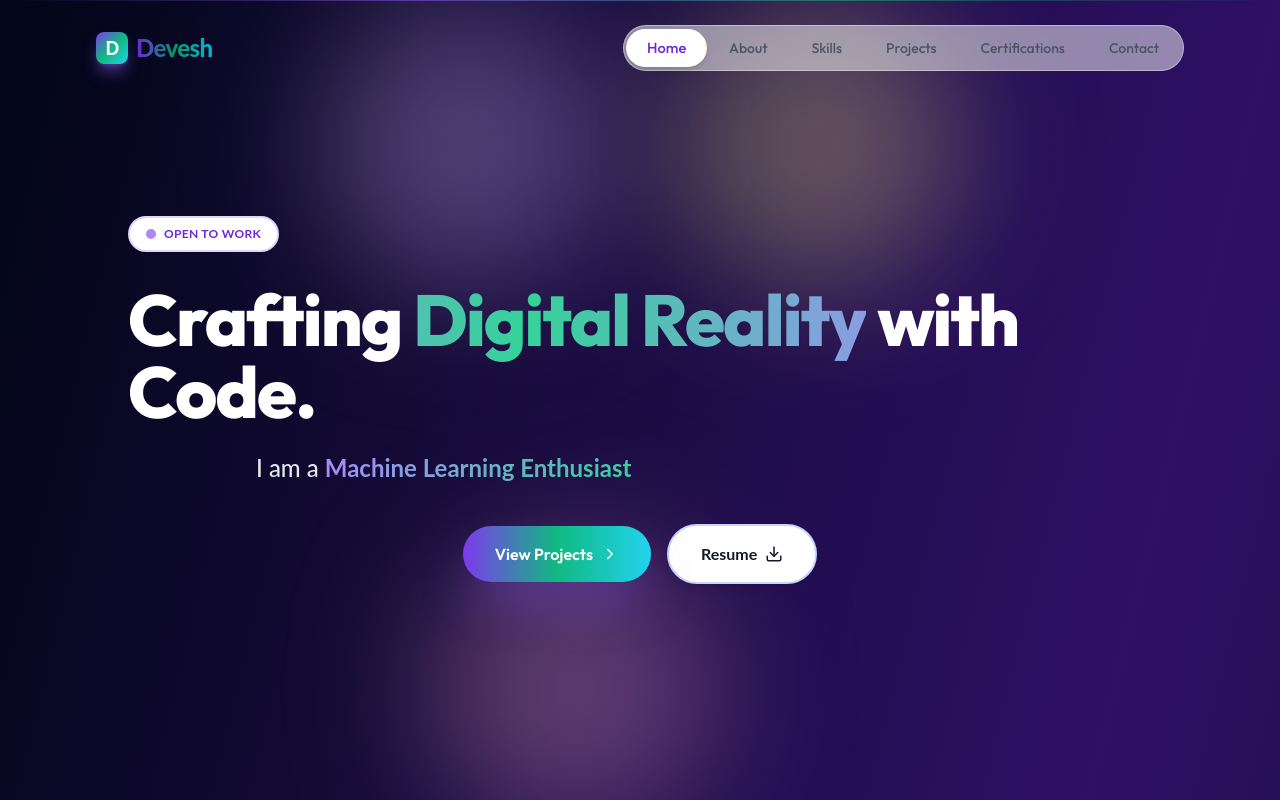
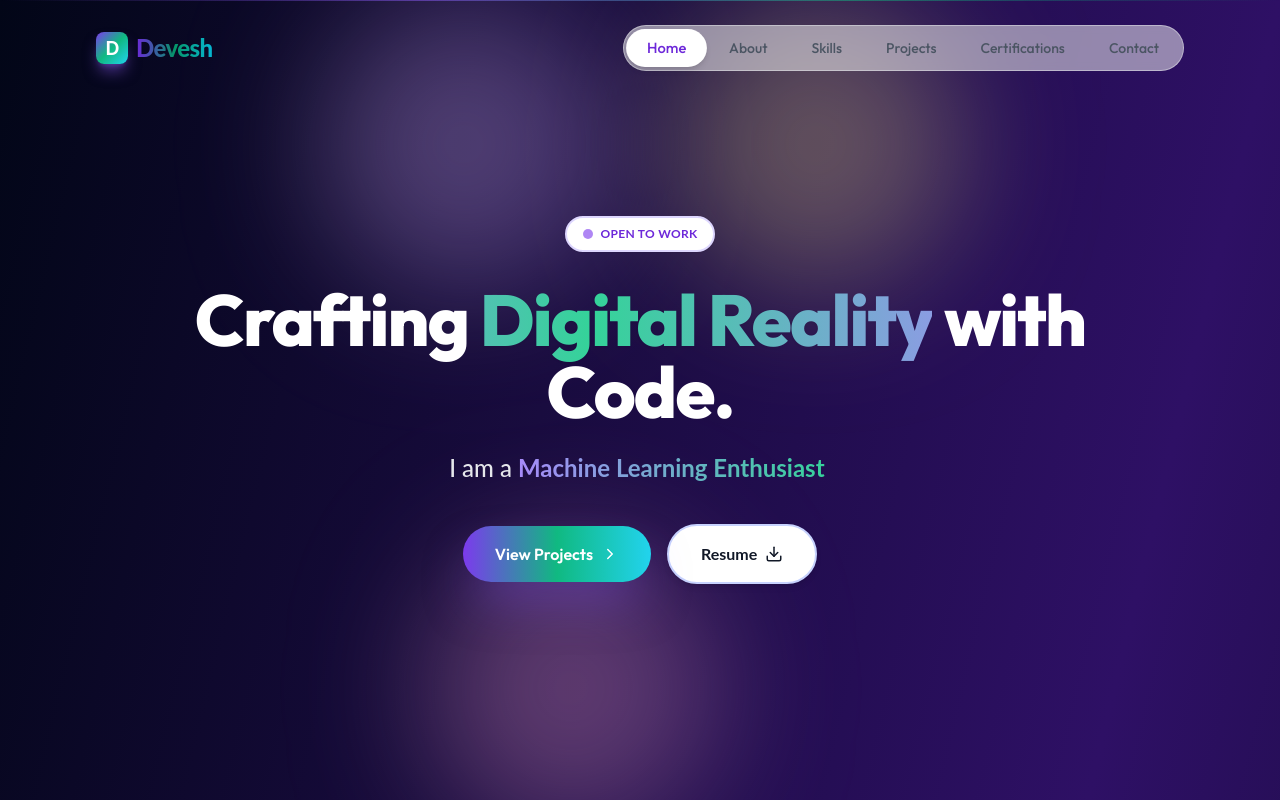
Before and after one commit to deveshsingh641/Portfolio_Devesh, a React (Vite) app: page / in a window 1280 px wide. Shown: the top 800 px of the page. Built offline with nearby package versions, Linux system fonts and the light colour scheme.

Commit message:
Center hero section alignment
- Changed text alignment from 'md:text-left' to 'text-center' throughout
- All content (badge, heading, typewriter, buttons) now centered
- Maintains responsive design with centered layout on all screen sizes
- Matches the modern centered hero layout pattern

```diff
--- a/src/App.tsx
+++ b/src/App.tsx
@@ -289,7 +289,7 @@ function App() {
             <div className="absolute -bottom-8 left-1/3 w-72 h-72 bg-pink-300 rounded-full mix-blend-multiply filter blur-3xl opacity-30 animate-blob animation-delay-4000 motion-reduce:animate-none"></div>
           </div>
 
-          <div className="relative z-10 w-full max-w-5xl mx-auto text-center md:text-left">
+          <div className="relative z-10 w-full max-w-5xl mx-auto text-center">
             <div className="inline-flex items-center gap-2 px-4 py-2 rounded-full bg-white border-2 border-violet-200 text-violet-700 text-xs font-bold tracking-wide uppercase mb-8 animate-fade-in-up shadow-sm">
               <span className="w-2.5 h-2.5 rounded-full bg-violet-600 animate-pulse"></span>
               Open to Work
@@ -304,7 +304,7 @@ function App() {
             </h1>
 
             {/* TYPEWRITER EFFECT */}
-            <div className="text-xl md:text-2xl text-gray-200 font-medium mb-10 max-w-3xl mx-auto leading-relaxed h-20 md:h-auto">
+            <div className="text-xl md:text-2xl text-gray-200 font-medium mb-10 max-w-3xl mx-auto text-center leading-relaxed h-20 md:h-auto">
               I am a{" "}
               <span className="bg-gradient-to-r from-violet-400 to-emerald-400 bg-clip-text text-transparent font-bold block md:inline mt-2 md:mt-0">
                 <TypeAnimation
```
